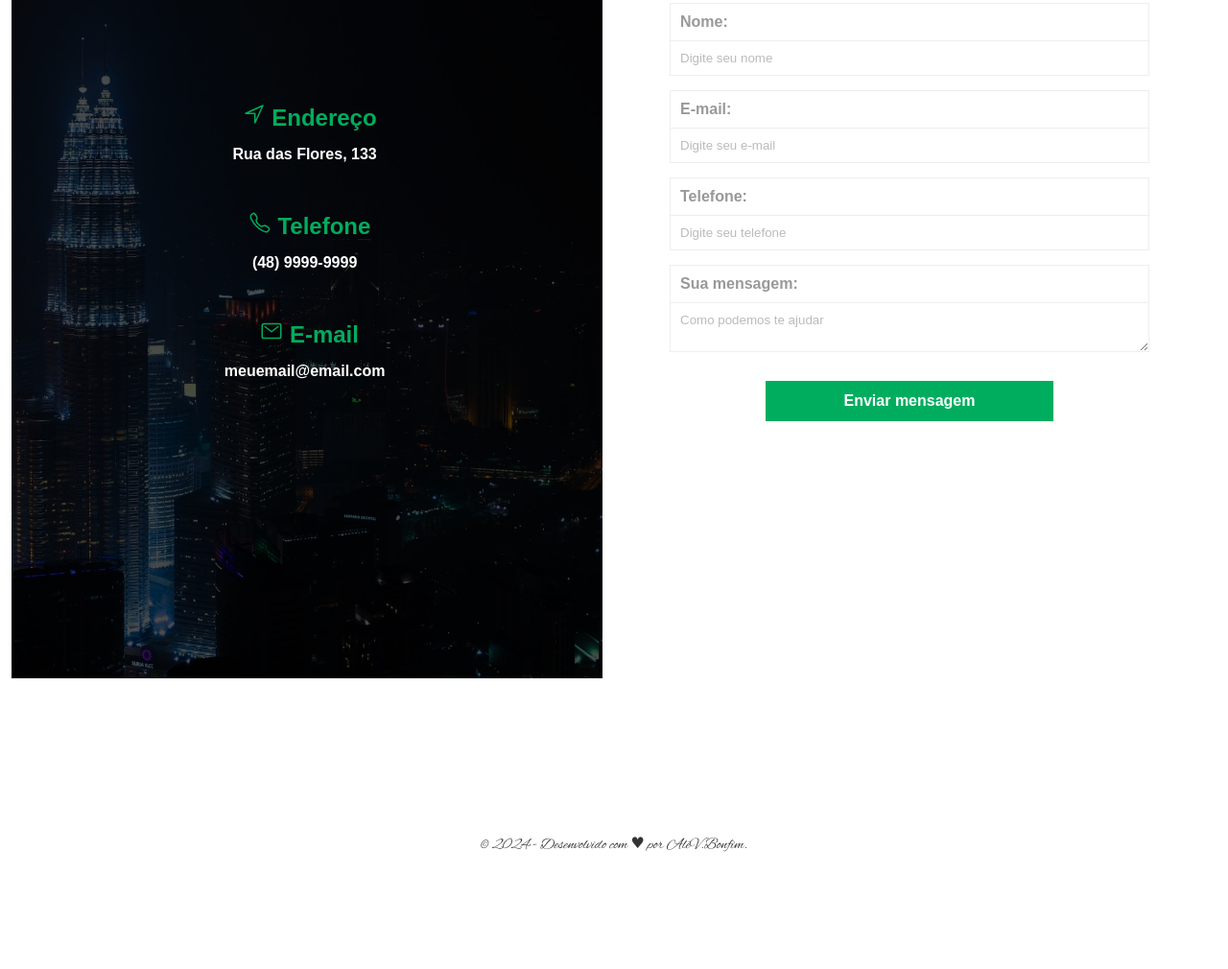
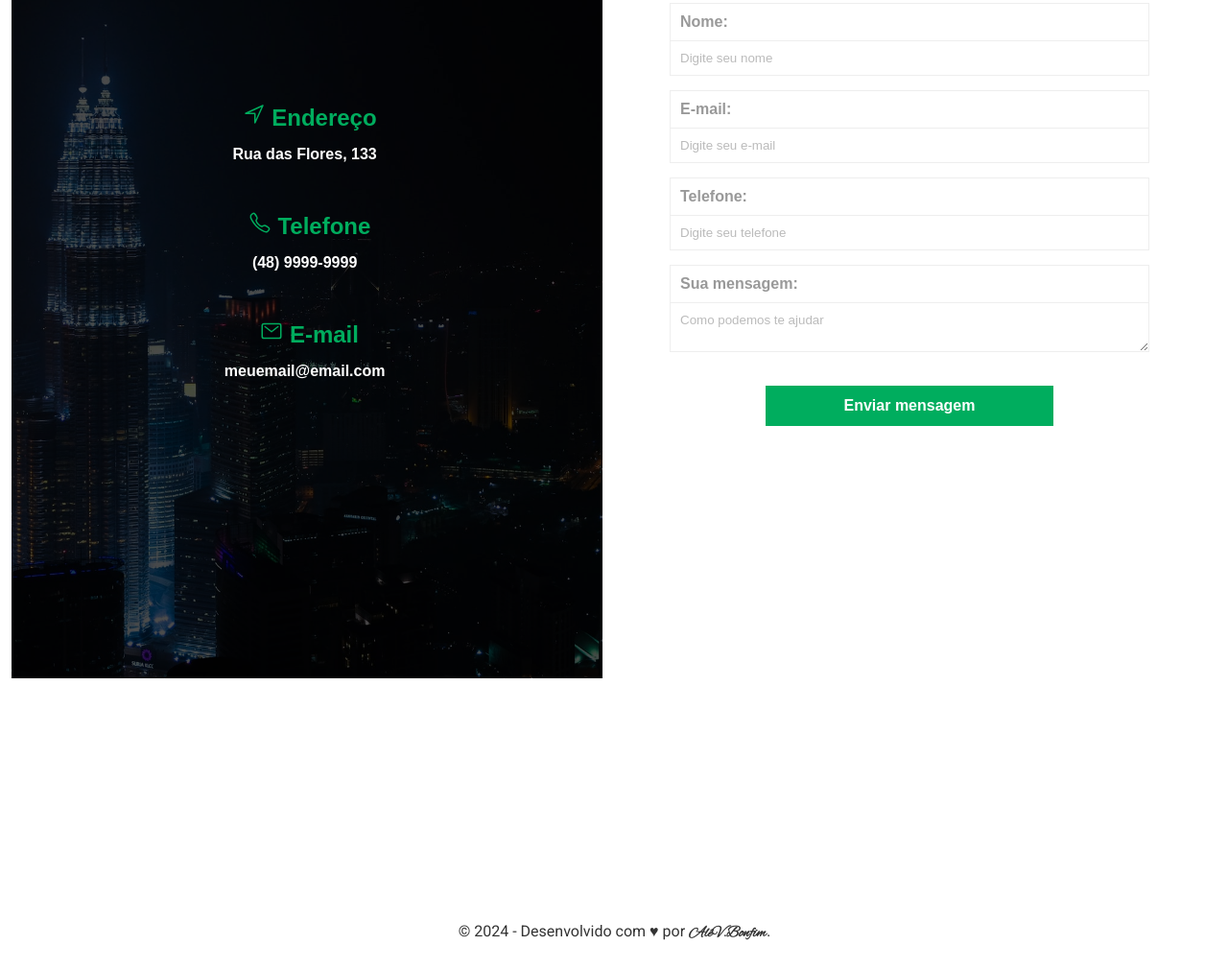
Before and after one commit to alevbonfim/pagina-contato, a plain HTML site: page index.html in a window 1280 px wide. Shown: the part 93-1103 px from the top of the page at 96% size. Before the commit the page ends 996 px from the top, so only its background shows below. Drawn offline with nearby package versions, Linux system fonts and the light colour scheme; a web font is replaced by a local one.

Commit message:
Ajustes no mobile e fonte do copy

```diff
--- a/css/styles.css
+++ b/css/styles.css
@@ -82,7 +82,6 @@
 }
 
 .contact-form {
-    width: 468px;
     text-align: left;
 }
 
@@ -118,9 +117,10 @@
     font-weight: bold;
     cursor: pointer;
     width: 300px;
-    margin: 30px auto;
+    margin: auto;
     border: 2px solid transparent;
     transition: .5s;
+    margin-top: 35px;
 }
 
 .contact-form input[type="submit"]:hover {
@@ -130,20 +130,25 @@
 }
 
 .bloco-2 {
-    margin-top: 580px;
+    padding: 12px;
+    margin-top: 600px;
 }
 
-.copyrigth h5 {
+.copyrigth h4 {
     color: #333;
-    font-family: "Alex Brush", cursive;
+    font-family: Roboto;
     font-size: 16px;
     font-style: normal;
     font-weight: 400;
     line-height: normal;
     display: block;
     text-align: center;
-    opacity: 0.;
+    padding: 15px;
 }
+strong {
+    font-family: "Alex Brush", cursive;
+}
+
 
 /* RESPONSIVO */
 
@@ -256,9 +261,10 @@
         font-weight: bold;
         cursor: pointer;
         width: 300px;
-        margin: 30px auto;
+        margin: auto;
         border: 2px solid transparent;
         transition: .5s;
+        margin-top: 35px;
 
     }
     .contact-form input[type="submit"]:hover {
@@ -268,19 +274,24 @@
         text-align: center;
     }
     .bloco-2 {
-        margin-top: 150px;
+        margin-top: 200px;
+        padding: 12px;
     }
 
-    .copyrigth h5 {
+    .copyrigth h4 {
         color: #333;
-        font-family: "Alex Brush", cursive;
+        font-family: Roboto;
         font-size: 16px;
         font-style: normal;
         font-weight: 400;
         line-height: normal;
-        display: block;
         text-align: center;
-        opacity: 0.;
+        padding-top: 30px;
+
+    }
+    strong {
+        font-family: "Alex Brush", cursive;
     }
 
+
 }
--- a/index.html
+++ b/index.html
@@ -6,6 +6,7 @@
   <link rel="preconnect" href="https://fonts.googleapis.com">
   <link rel="preconnect" href="https://fonts.gstatic.com" crossorigin>
   <link href="https://fonts.googleapis.com/css2?family=Barlow+Condensed:ital,wght@0,100;0,200;0,300;0,400;0,500;0,600;0,700;0,800;0,900;1,100;1,200;1,300;1,400;1,500;1,600;1,700;1,800;1,900&display=swap" rel="stylesheet">
+  <link href="https://fonts.googleapis.com/css2?family=Roboto:ital,wght@0,100;0,300;0,400;0,500;0,700;0,900;1,100;1,300;1,400;1,500;1,700;1,900&display=swap" rel="stylesheet">
   <link href="https://fonts.googleapis.com/css2?family=Alex+Brush&display=swap" rel="stylesheet">
   <link rel="stylesheet" href="css/styles.css">
   <title>Contato</title>
@@ -29,13 +30,13 @@
       <div class="form-container">
         <h2>Nos mande uma mensagem!</h2>
         <form class="contact-form">
-          <label for="name">Nome:</label>
+          <label element="name">Nome:</label>
           <input type="text" name="name" placeholder="Digite seu nome">
-          <label for="email">E-mail:</label>
+          <label element="email">E-mail:</label>
           <input type="email" name="email" placeholder="Digite seu e-mail">
-          <label for="phone">Telefone:</label>
+          <label element="phone">Telefone:</label>
           <input type="text" name="phone" required maxlength="15" placeholder="Digite seu telefone">
-          <label for="msg">Sua mensagem:</label>
+          <label element="msg">Sua mensagem:</label>
           <textarea name="msg" placeholder="Como podemos te ajudar"></textarea>
           <input type="submit" value="Enviar mensagem">
         </form>
@@ -44,7 +45,7 @@
   </div>
   <div class="main-container bloco-2">
     <div class="copyrigth">
-      <h5>&copy; 2024 - Desenvolvido com &hearts; por AlêV.Bonfim.</h5>
+      <h4>&copy; 2024 - Desenvolvido com &hearts; por <strong>AlêV.Bonfim.</strong></h4>
     </div>
   </div>
 
```
